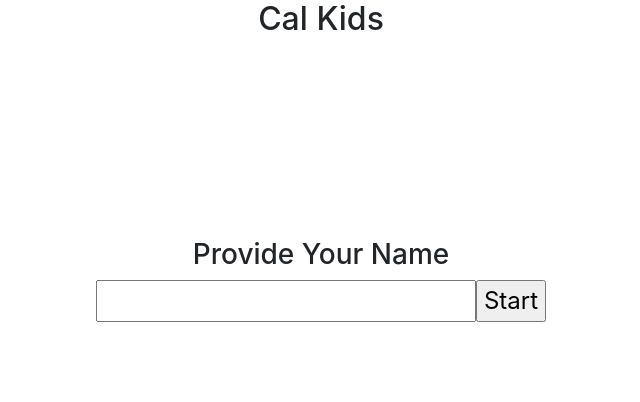
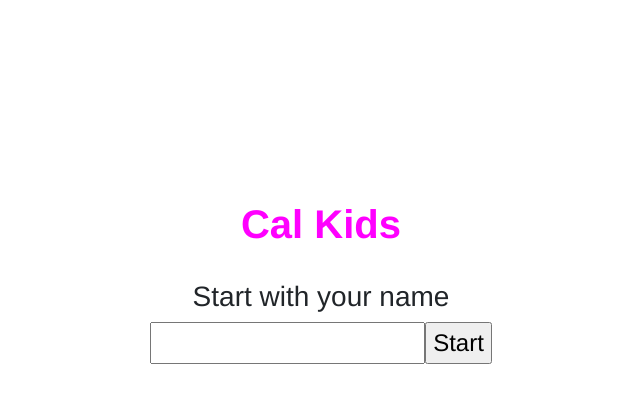
Before and after one commit to gadenahi/cal-kids, a React (Create React App) app: page / in a window 1280 px wide. Shown: the top 402 px of the page, without its empty margins (319-959 px from the left). Built offline with nearby package versions, Linux system fonts and the light colour scheme.

Commit message:
changed color

```diff
--- a/package.json
+++ b/package.json
@@ -11,7 +11,8 @@
     "react-bootstrap": "^1.3.0",
     "react-dom": "^16.13.1",
     "react-hook-form": "^6.8.4",
-    "react-scripts": "3.4.3"
+    "react-scripts": "3.4.3",
+    "react-typist": "^2.0.5"
   },
   "scripts": {
     "start": "react-scripts start",
--- a/src/components/js/Landing.js
+++ b/src/components/js/Landing.js
@@ -3,6 +3,7 @@ import '../../static/Landing.css'
 import { useForm } from 'react-hook-form'
 import { Row, Col } from 'react-bootstrap';
 import { GlobalContext } from '../js/Global';
+import Typist from 'react-typist'
 
 
 function Landing() {
@@ -26,7 +27,7 @@ function Landing() {
 
   const Input = ({ label, register, required }) => (
     <>
-      <h3>Provide Your Name</h3>
+        <h3>Start with your name</h3>
       <input name={label} ref={register({ required })} />
     </>
   );
@@ -49,7 +50,9 @@ function Landing() {
   return (
     <Col xs={12} md={12} lg={12} >
       <div className="landing-section">
-    <h2>Cal Kids</h2>
+    <Typist className="landing-margin">
+      <h1>Cal Kids</h1>
+    </Typist>
     <form onSubmit={handleSubmit(onSubmit)}>
     <Input label="Name" register={register} required />
     <input type="submit"  value="Start" />
--- a/src/static/Keys.css
+++ b/src/static/Keys.css
@@ -1,3 +1,7 @@
+body {
+  font-family: Helvetica;
+}
+
 input {
   font-size: 24px;
 }
@@ -6,7 +10,16 @@ label {
   font-size: 24px;
 }
 
-.landing-section form {
+.Cursor {
+  opacity: 0;
+}
+
+.landing-section h1 {
+  color: fuchsia;
+  font-weight: bold;
+}
+
+.landing-margin {
   margin-top: 200px;
 }
 
@@ -94,3 +107,8 @@ label {
     margin-left: auto;
     margin-right: auto;
   }
+
+
+  @media (max-width: 500px) {
+
+  }
```
Also changed, not shown: 1 other file (tests, documents, lock files or other folders).
